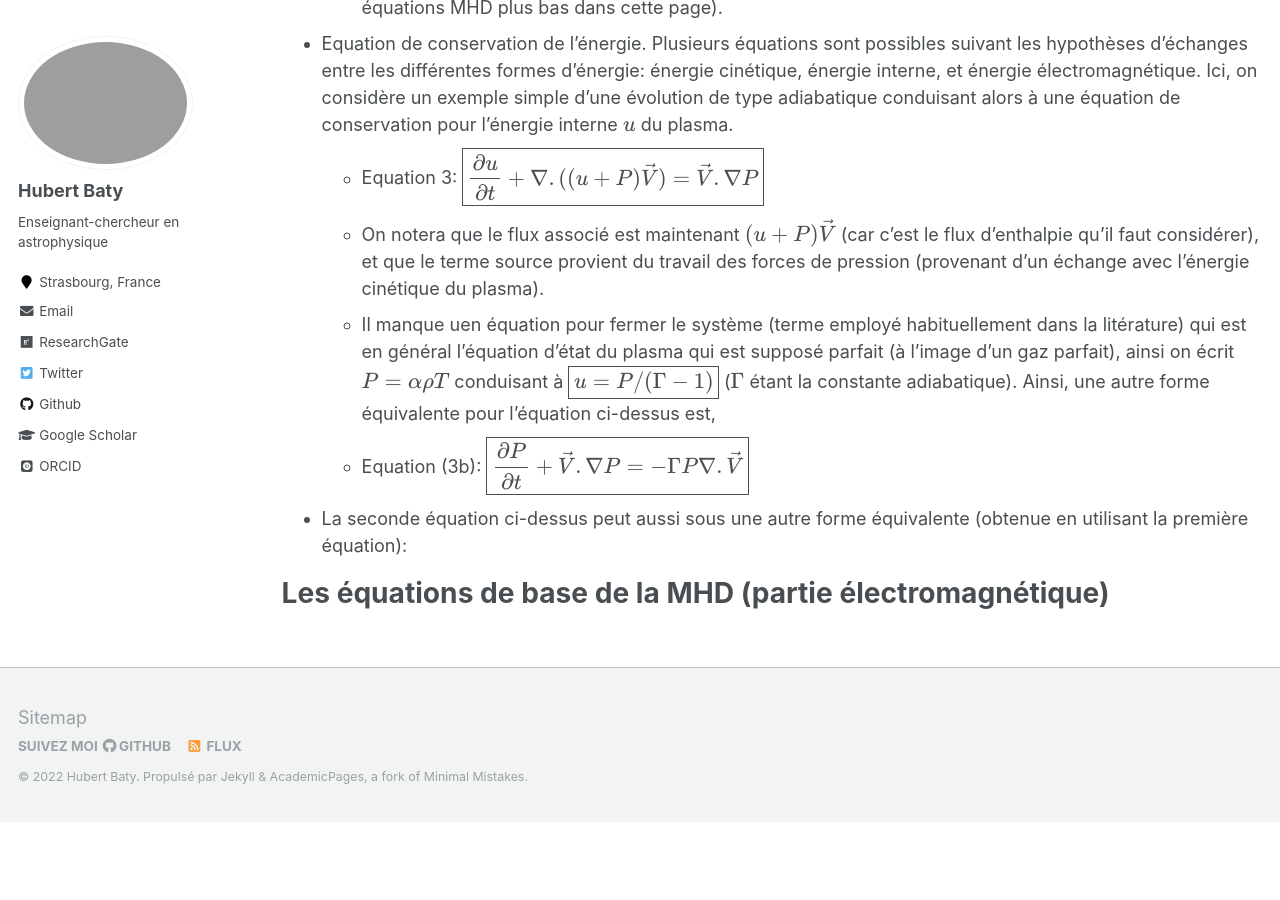
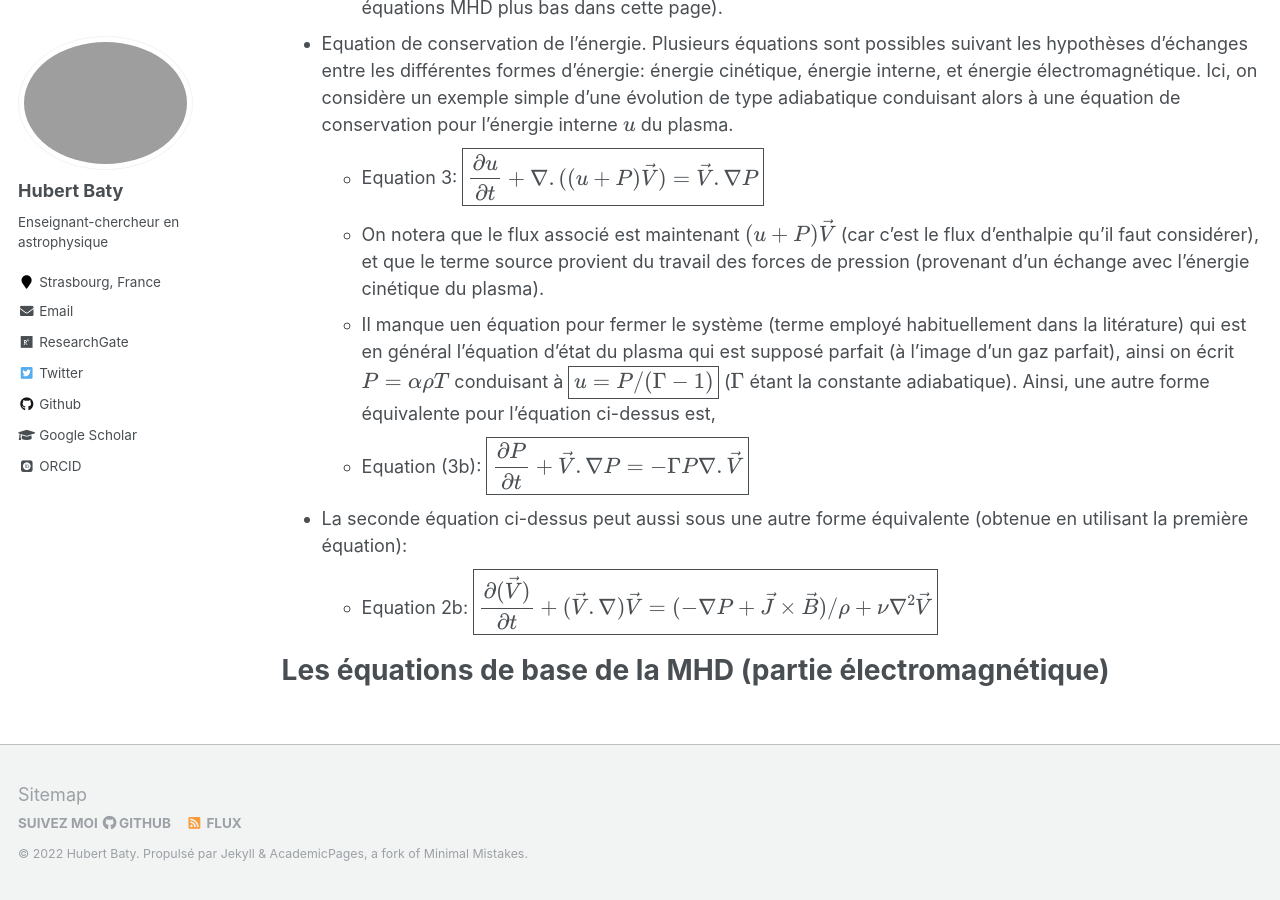
Before and after one commit to hubertbaty/hubertbaty.github.io, a Jekyll site: the page built from _pages/MHD.md, in a window 1280 px wide and 900 px high, scrolled down 1115 px. Built offline with Jekyll 4.4.1, drawn with Linux system fonts in a browser that asks for light colours; some web fonts are replaced; formulas are drawn with MathJax 3; before the commit the page ends 1937 px from its top, so only the background shows below that.

Commit message:
Update MHD.md

```diff
--- a/_pages/MHD.md
+++ b/_pages/MHD.md
@@ -29,6 +29,7 @@ pour le flux associé, et les termes sources qui sont toutes les densités de fo
   *  Equation (3b): $$\boxed{\frac {\partial P} {\partial t} + \vec V . \nabla P = - \Gamma P \nabla . \vec V } $$
 
 * La seconde équation ci-dessus peut aussi sous une autre forme équivalente (obtenue en utilisant la première équation):
+  * Equation 2b: $$\boxed{\frac {\partial (\vec V)} {\partial t} + (\vec V . \nabla) \vec V = (- \nabla P + \vec J \times \vec B)/\rho + \nu \nabla^2 \vec V} $$
 
 
 Les équations de base de la MHD (partie électromagnétique)
```
